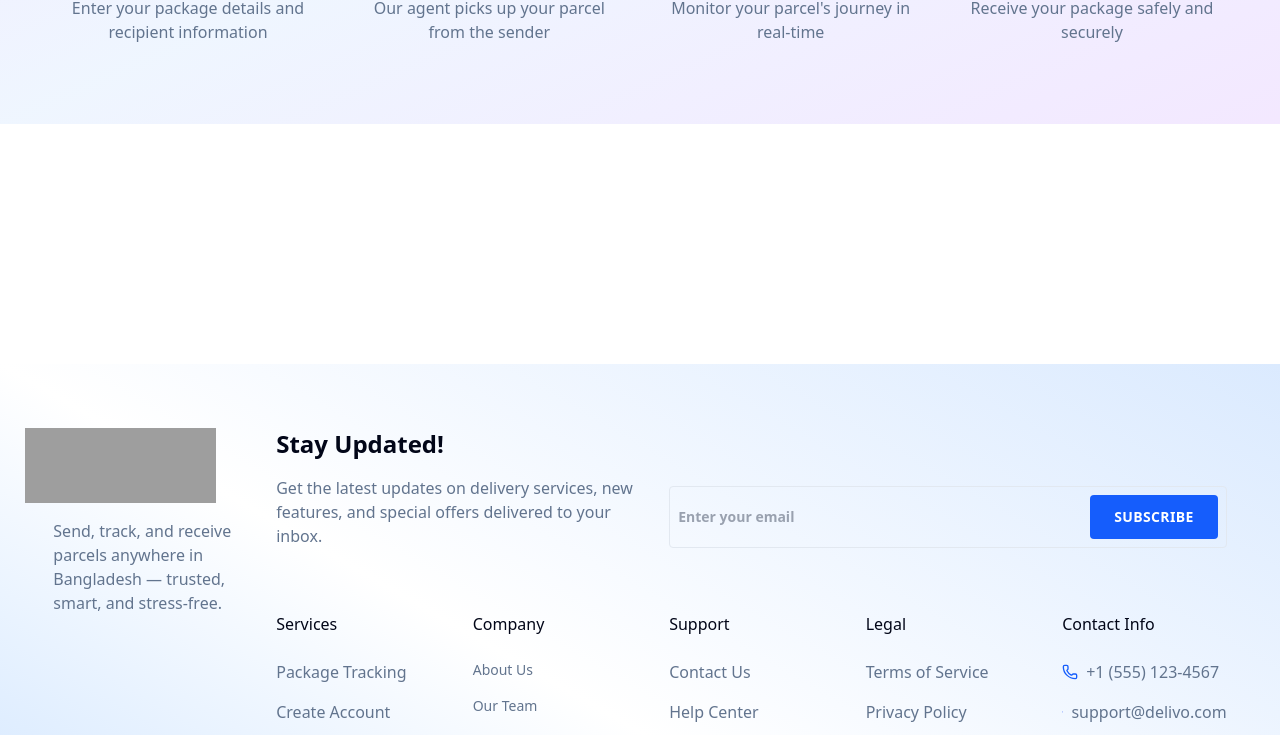
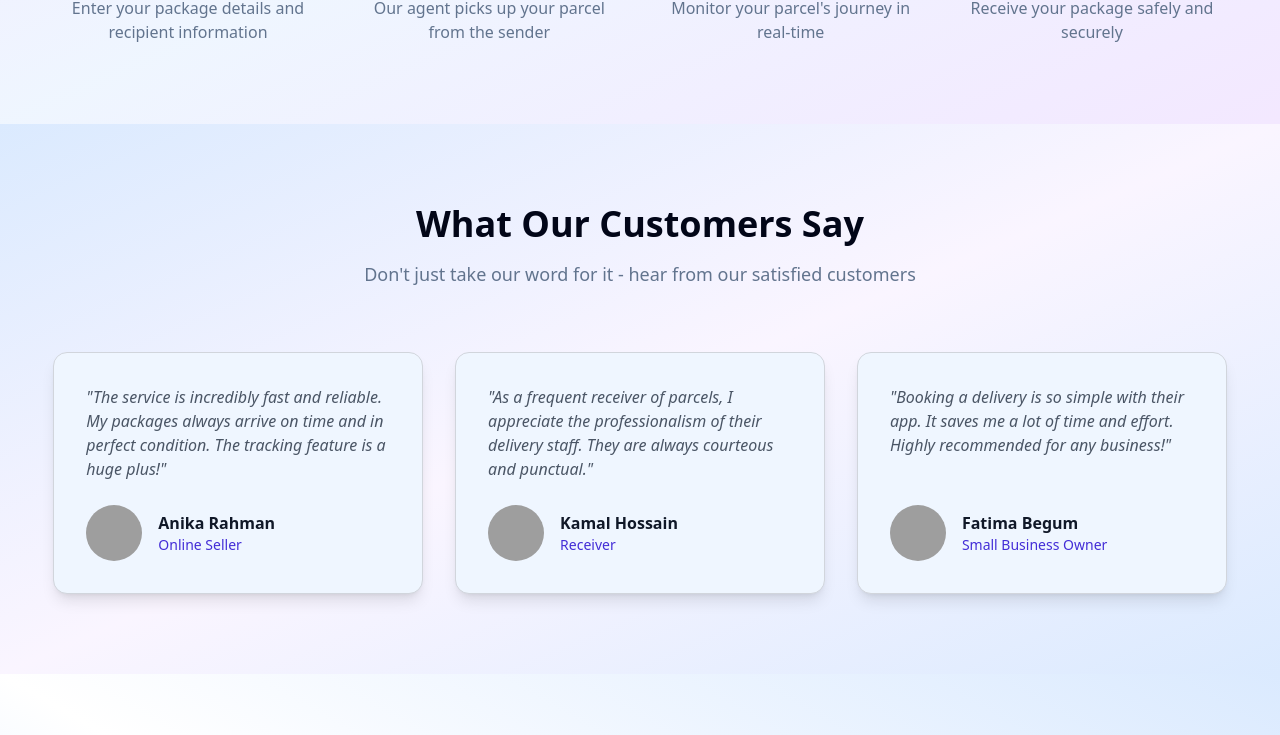
Before and after one commit to Rika4698/Parcel-Delivery-API-Frontend, a React (Vite) app: page / in a window 1280 px wide. Shown: the part 1156-1891 px from the top of the page. Built offline with nearby package versions, Linux system fonts and the light colour scheme; no server answers; grey boxes are pictures that could not be loaded.

Commit message:
create testimonial section

```diff
--- a/src/Public/Home.tsx
+++ b/src/Public/Home.tsx
@@ -1,5 +1,6 @@
 import HeroSection from "@/components/Public/HomePage/HeroSection";
 import HowItWorks from "@/components/Public/HomePage/HowItWorks";
+import TestimonialsSection from "@/components/Public/HomePage/TestimonialsSection";
 
 
 
@@ -9,6 +10,7 @@ function Home(){
         <div>
             <HeroSection/>
             <HowItWorks/>
+            <TestimonialsSection/>
 
         </div>
     );
--- a/src/components/Public/HomePage/HowItWorks.tsx
+++ b/src/components/Public/HomePage/HowItWorks.tsx
@@ -39,7 +39,7 @@ const steps =[
 
 
     return (
-        <div className="min-h-screen">
+        <div >
             <section className="py-20 bg-gradient-to-br from-purple-100 via-blue-50 to-purple-100 dark:from-gray-900 dark:via-slate-800 dark:to-gray-900">
                 <div className="w-11/12 max-w-7xl mx-auto">
                     <div className="text-center space-y-4 mb-16">
--- /dev/null
+++ b/src/components/Public/HomePage/TestimonialsSection.tsx
@@ -0,0 +1,78 @@
+
+
+export default function TestimonialsSection() {
+    const testimonials = [
+              {
+                quote:
+                  'The service is incredibly fast and reliable. My packages always arrive on time and in perfect condition. The tracking feature is a huge plus!',
+                name: 'Anika Rahman',
+                role: 'Online Seller',
+                avatar:
+                  'https://images.pexels.com/photos/4342352/pexels-photo-4342352.jpeg?auto=compress&cs=tinysrgb&w=1260&h=750&dpr=2',
+              },
+              {
+                quote:
+                  'As a frequent receiver of parcels, I appreciate the professionalism of their delivery staff. They are always courteous and punctual.',
+                name: 'Kamal Hossain',
+                role: 'Receiver',
+                avatar:
+                  'https://images.pexels.com/photos/91227/pexels-photo-91227.jpeg?auto=compress&cs=tinysrgb&w=1260&h=750&dpr=2',
+              },
+              {
+                quote:
+                  'Booking a delivery is so simple with their app. It saves me a lot of time and effort. Highly recommended for any business!',
+                name: 'Fatima Begum',
+                role: 'Small Business Owner',
+                avatar:
+                  'https://images.pexels.com/photos/4498509/pexels-photo-4498509.jpeg?auto=compress&cs=tinysrgb&w=1260&h=750&dpr=2',
+              },
+            ]
+
+  return (
+     <div >
+
+            <section className="py-20 bg-gradient-to-br from-blue-100 via-purple-50 to-blue-100 dark:from-slate-900 dark:via-gray-800 dark:to-slate-900">
+                <div className="w-11/12 max-w-7xl mx-auto">
+                    <div className="text-center space-y-4 mb-16">
+                        <h2 className="text-3xl sm:text-4xl font-bold text-foreground">
+                            What Our Customers Say
+                        </h2>
+                        <p className="text-lg text-muted-foreground max-w-2xl mx-auto font-medium">
+                            Don't just take our word for it - hear from our satisfied customers
+                        </p>
+                    </div>
+
+                    <div className="grid grid-cols-1 md:grid-cols-3 gap-8">
+                        {testimonials.map((testimonial, index) => (
+              <div
+                key={index}
+                className="bg-blue-50 dark:bg-gray-600/50 border border-gray-300 dark:border-gray-600 hover:border-blue-300 dark:hover:border-blue-700 hover:scale-105 transition-all duration-300 p-8 rounded-xl shadow-lg flex flex-col"
+              >
+                <p className="text-gray-600 dark:text-gray-300 mb-6 italic flex-grow">
+                  "{testimonial.quote}"
+                </p>
+                <div className="flex items-center">
+                  <img
+                    className="w-14 h-14 rounded-full mr-4 object-cover"
+                    src={testimonial.avatar}
+                    alt={testimonial.name}
+                  />
+                  <div>
+                    <p className="font-bold text-gray-900 dark:text-white">
+                      {testimonial.name}
+                    </p>
+                    <p className="text-sm text-indigo-700 dark:text-indigo-400 font-medium">
+                      {testimonial.role}
+                    </p>
+                  </div>
+                </div>
+              </div>
+            ))}
+                    </div>
+                </div>
+            </section>
+
+
+        </div>
+  );
+}
```
